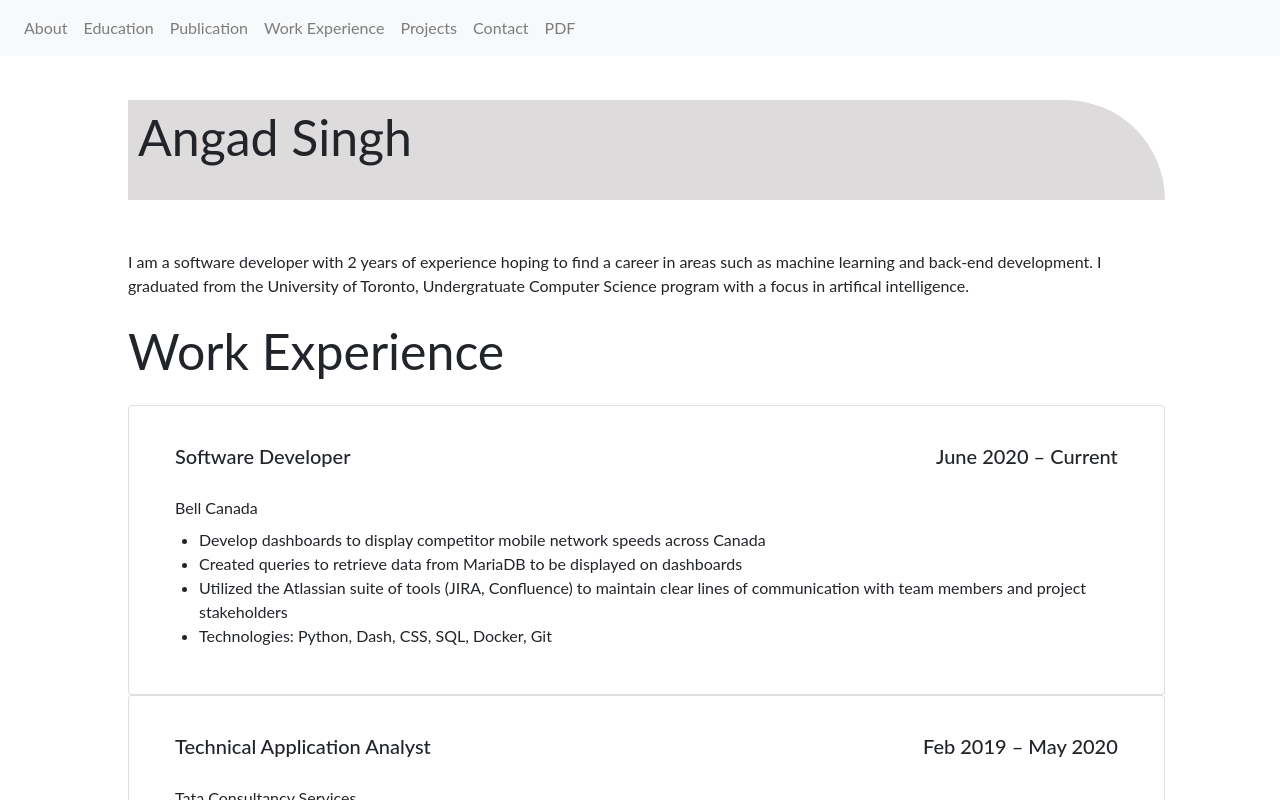
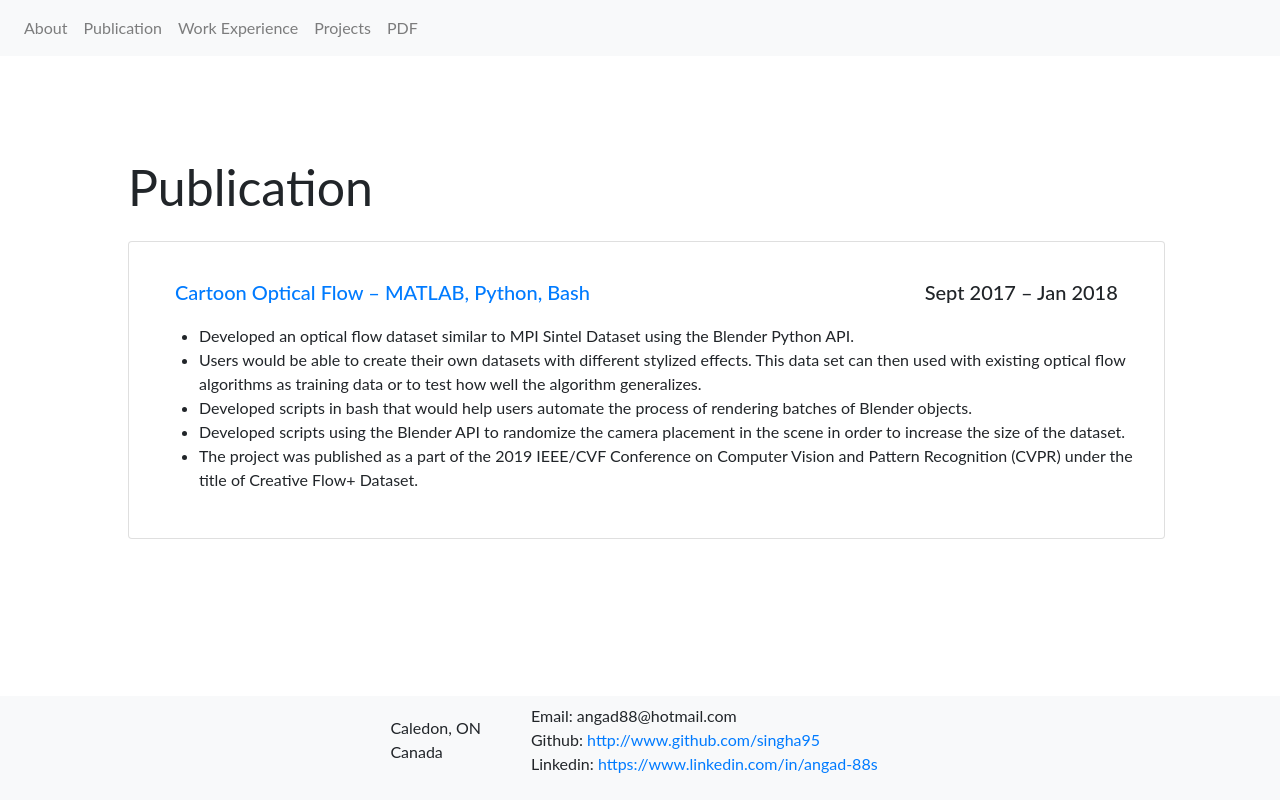
Before and after one commit to singha95/portfolio, a React (Create React App) app: page /Publication in a window 1280 px wide. Shown: the top 800 px of the page. Built offline with nearby package versions, Linux system fonts and the light colour scheme; the HTML template or start-up script is replaced by a standard one.

Commit message:
Started to make a new layout for personal website

```diff
--- a/package.json
+++ b/package.json
@@ -8,6 +8,7 @@
     "gh-pages": "^2.2.0",
     "react": "^16.13.1",
     "react-dom": "^16.13.1",
+    "react-router-dom": "^5.2.0",
     "react-scripts": "^3.4.0"
   },
   "scripts": {
--- a/src/App.js
+++ b/src/App.js
@@ -3,23 +3,28 @@ import './App.css';
 import './css/menu.css'
 import NavBar from './scripts/Menu.js'
 import About from './scripts/About.js'
-import Education from './scripts/Education.js'
-import Projcts from './scripts/Projects.js'
+import Projects from './scripts/Projects.js'
 import Contact from './scripts/Contact.js'
 import Work from './scripts/Work.js'
 import Publication from './scripts/Publications.js'
+import { Switch, Route, BrowserRouter as Router } from 'react-router-dom';
 
 function App() {
   return (
-    <div className="App">
-      <NavBar/>
-      <About/>
-      <Work/>
-      <Projcts/>
-      <Publication/>
-      <Education/>
+    <Router>
+      <div className="App">
+        <NavBar/>
+        <div className="section" style={{paddingTop: "150px"}}>
+          <Switch>
+            <Route exact path="/" component={About}/>
+            <Route path="/work" component={Work}/>
+            <Route path="/Projects" component={Projects}/>
+            <Route path="/Publication" component={Publication}/>
+          </Switch>
+        </div>
       <Contact/>
-    </div>
+      </div>
+    </Router>
   );
 }
 
--- a/src/css/menu.css
+++ b/src/css/menu.css
@@ -12,6 +12,7 @@ body {
 .section {
     margin-left: 10%;
     animation: fadeIn 1s;
+    padding-bottom: 200px;
 }
 
 .section .header{
@@ -36,6 +37,13 @@ body {
     z-index: 99;
     width: 100%;
     top: 0px;
+}
+
+#Contact {
+    position: fixed;
+    bottom: 0px;
+    width: 100%;
+    background-color: red;
 }
 
 .duration {
--- a/src/scripts/About.js
+++ b/src/scripts/About.js
@@ -13,7 +13,7 @@ class About extends Component {
 
     return (
 
-        <div className="section" style={{paddingTop: "150px"}}>
+        <div>
             <nav className="navbar" style={{padding: "0px", left:"0px"}}>
               <p className="card-title header halfCircleBottom" id="About"
               style={{paddingLeft: "10px"}}>
@@ -23,6 +23,14 @@ class About extends Component {
             <p className="details">I am a software developer with 2 years of experience hoping to find a career in areas such as machine learning and back-end development.
             I graduated from the University of Toronto, Undergratuate Computer Science program with a focus in artifical intelligence.
             </p>
+            <div>
+                <p className="header" id="Education">Education</p>
+                <p className="details" style={{marginTop: "0px"}}>
+                University of Toronto Sept 2014 - May 2018<br/>
+                Honors Bachelor of Science in Computer Science,<br/>
+                Focus in Artificial Intelligence<br/>
+                </p>
+            </div>
         </div>
     );
   }
--- a/src/scripts/Menu.js
+++ b/src/scripts/Menu.js
@@ -15,23 +15,18 @@ class NavBar extends Component {
       <div className="collapse navbar-collapse cl-effect-15" id="navbarNav">
         <ul className="navbar-nav">
           <li className="nav-item">
-            <a className="nav-link" href="#About">About <span className="sr-only">(current)</span></a>
+            <a className="nav-link" href="/">About <span className="sr-only">(current)</span></a>
           </li>
           <li className="nav-item">
-            <a className="nav-link" href="#Education">Education</a>
+            <a className="nav-link" href="/Publication">Publication</a>
           </li>
           <li className="nav-item">
-            <a className="nav-link" href="#Publication">Publication</a>
+            <a className="nav-link" href="/Work">Work Experience</a>
           </li>
           <li className="nav-item">
-            <a className="nav-link" href="#Work">Work Experience</a>
+            <a className="nav-link" href="/Projects">Projects</a>
           </li>
-          <li className="nav-item">
-            <a className="nav-link" href="#Projects">Projects</a>
-          </li>
-          <li className="nav-item">
-            <a className="nav-link" href="#Contact">Contact</a>
-          </li>
+
           <li className="nav-item">
             <a className="nav-link" href={pdf}>PDF</a>
           </li>
--- a/src/scripts/Projects.js
+++ b/src/scripts/Projects.js
@@ -10,7 +10,7 @@ class Projects extends Component {
 
         return (
 
-            <div className="section">
+            <div>
                 <p className="header" id="Projects">Personal Projects</p>
 
 
--- a/src/scripts/Publications.js
+++ b/src/scripts/Publications.js
@@ -9,8 +9,7 @@ class Publication extends Component {
     render() {
 
         return (
-
-            <div className="section">
+            <div>
                 <p className="header" id="Publication">Publication</p>
                 <div className="card card-style">
                     <nav className="navbar">
--- a/src/scripts/Work.js
+++ b/src/scripts/Work.js
@@ -9,7 +9,7 @@ class Work extends Component {
 
         return (
 
-            <div className="section">
+            <div>
                 <p className="header" id="Work">Work Experience</p>
                 <div className="card card-style" >
                     <nav className="navbar">
```
Also changed, not shown: 1 other file (tests, documents, lock files or other folders).
